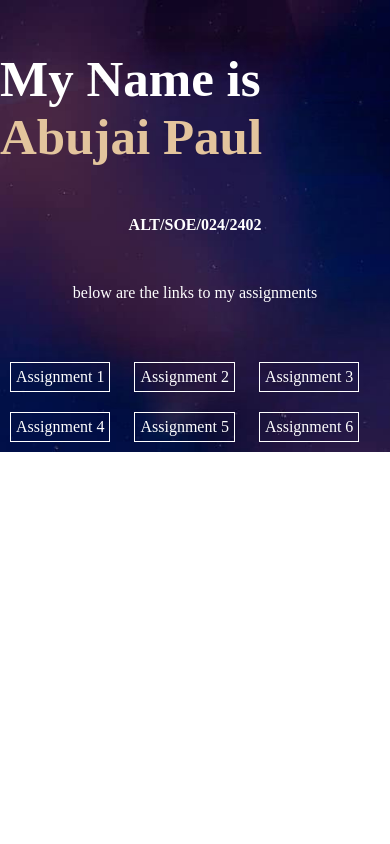
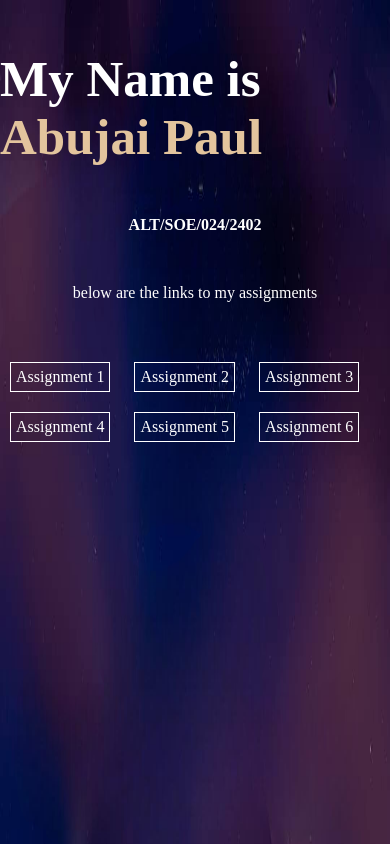
Before and after one commit to Abujaipaul/css-assignment, a plain HTML site: page index.html in a window 390 px wide. Drawn offline with Linux system fonts and the light colour scheme.

Commit message:
made the background image responsive

```diff
--- a/style.css
+++ b/style.css
@@ -41,3 +41,8 @@ body{
     padding: 5px;
     margin: 10px 10px;
 }
+@media only screen and (max-width:500px) {
+    body{
+        background-size: 100% 932px;
+    }
+}
```
